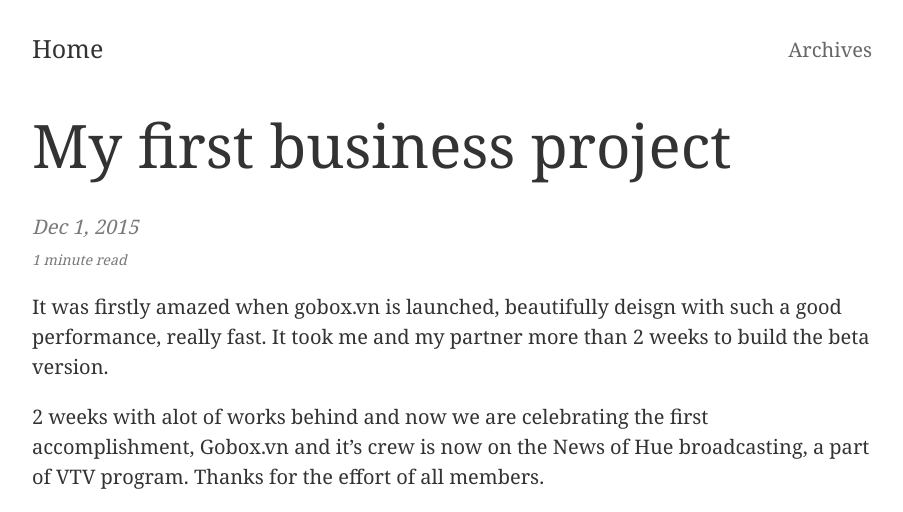
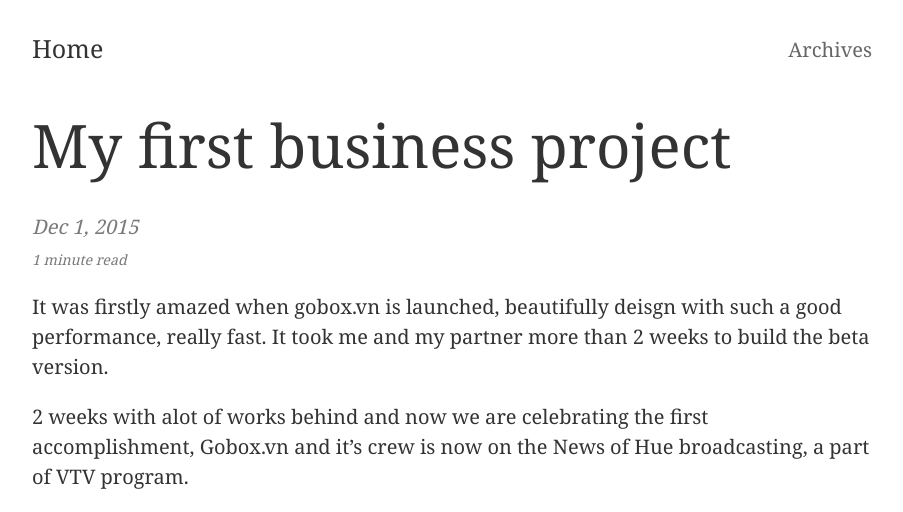
Before and after one commit to doanguyen/doanguyen.github.io, a Jekyll site: the page built from _posts/2015-12-01-happy-with-gobox.md, in a window 1280 px wide. Shown: the top 512 px of the page, without its empty margins (188-1091 px from the left). Built offline with Jekyll 4.4.1, drawn with Linux system fonts in a browser that asks for light colours; nearby versions of some CDN libraries; comment, search, counter and statistics services are not loaded; some of the changed text lies outside the part shown; grey boxes are pictures that could not be loaded.

Commit message:
Update 2015-12-01-happy-with-gobox.md

```diff
--- a/_posts/2015-12-01-happy-with-gobox.md
+++ b/_posts/2015-12-01-happy-with-gobox.md
@@ -8,6 +8,8 @@
 
 It was firstly amazed when gobox.vn is launched, beautifully deisgn with such a good performance, really fast. It took me and my partner more than 2 weeks to build the beta version.
 
-2 weeks with alot of works behind and now we are celebrating the first accomplishment, Gobox.vn and it's crew is now on the News of Hue broadcasting, a part of VTV program. Thanks for the effort of all members.
+2 weeks with alot of works behind and now we are celebrating the first accomplishment, Gobox.vn and it's crew is now on the News of Hue broadcasting, a part of VTV program.
+
+Thanks for being a part of #Gobox.vn
 
 <iframe width="560" height="315" src="https://www.youtube.com/watch?v=Tijuwy9fSF8" frameborder="0" allowfullscreen></iframe>
```
